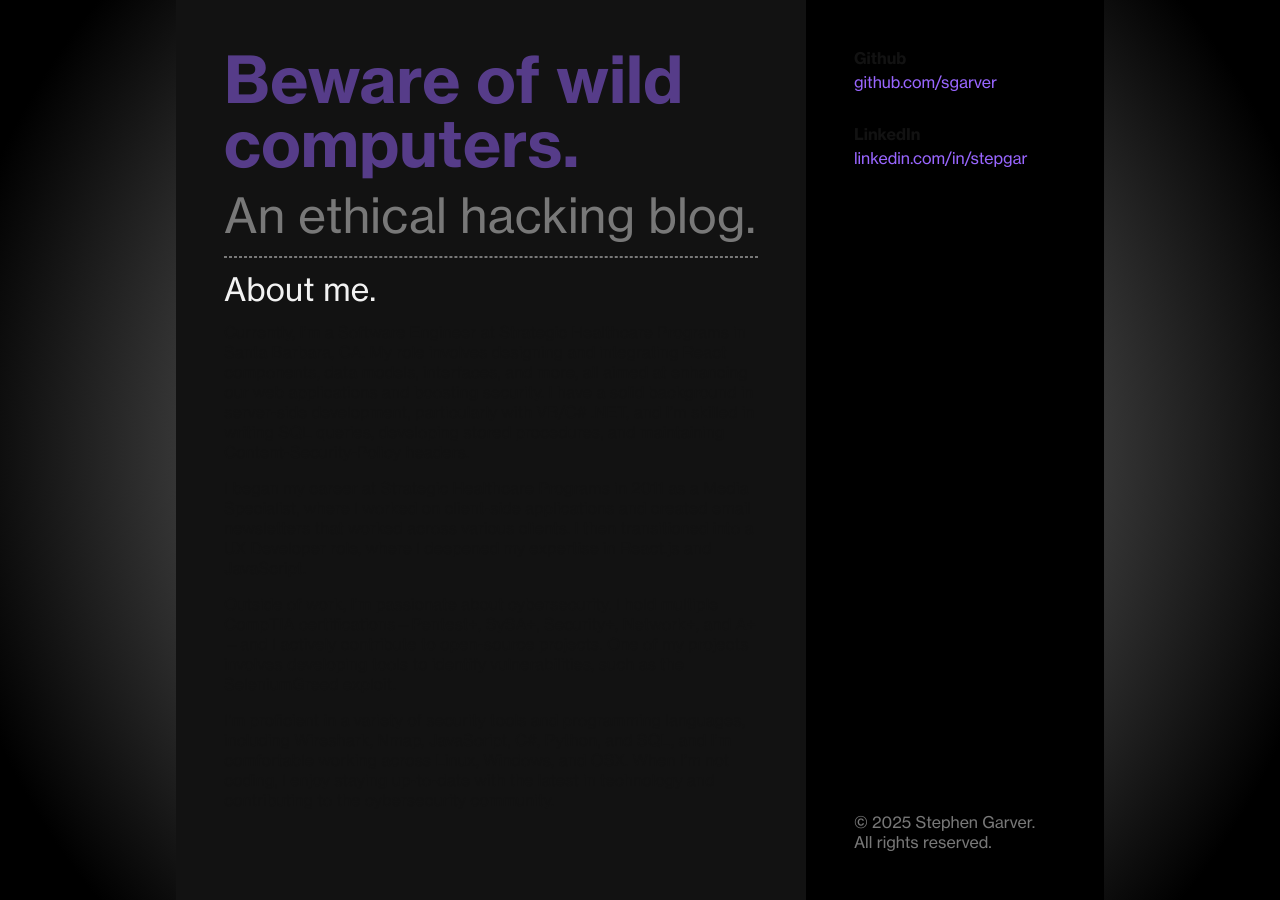
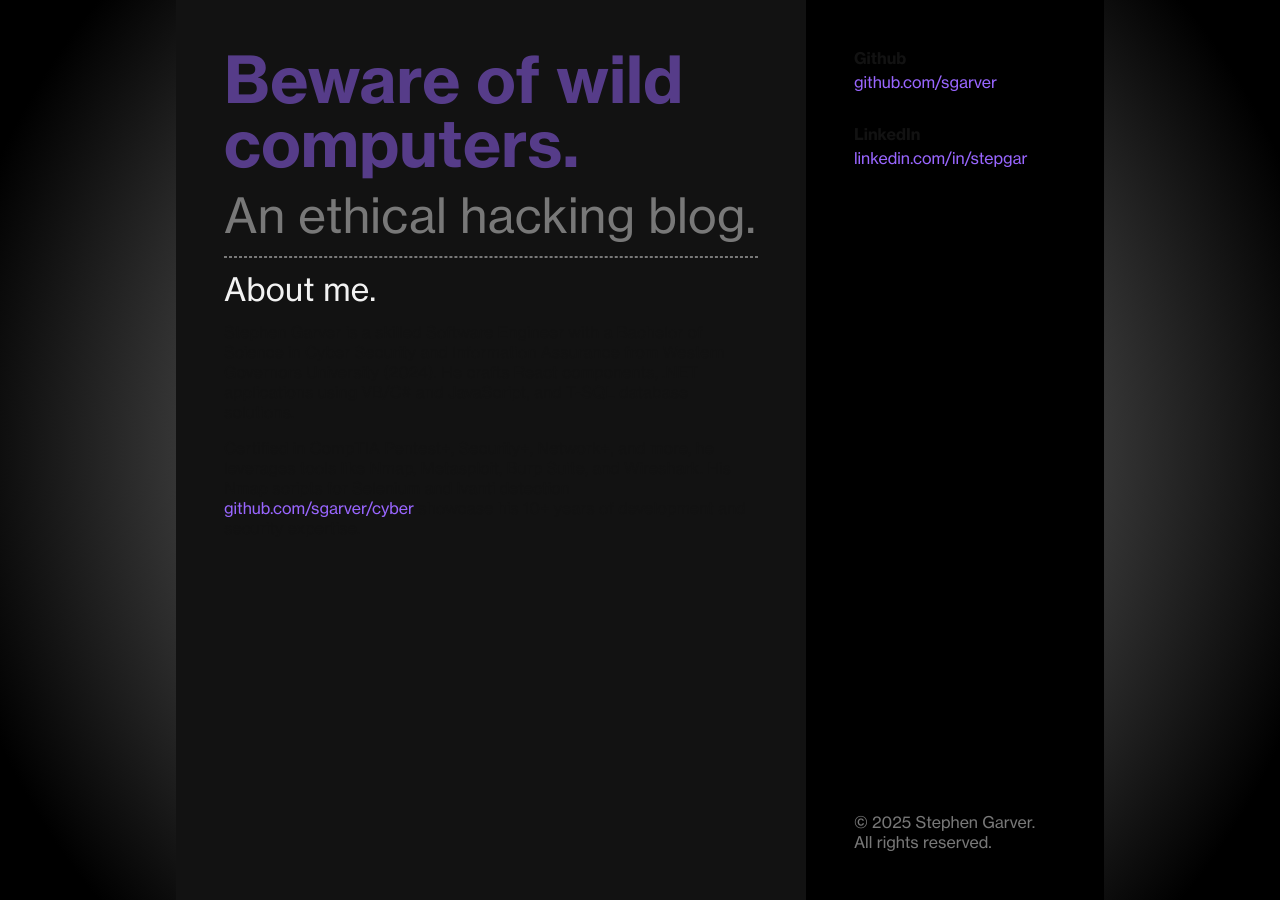
Before and after one commit to sgarver/sgarver.github.io, a Jekyll site: the page built from about.md, in a window 1280 px wide. Built offline with Jekyll 4.4.1, drawn with Linux system fonts in a browser that asks for light colours.

Commit message:
Update website intro, remove link to more about me

```diff
--- a/about.md
+++ b/about.md
@@ -4,10 +4,6 @@
 ---
 ### {{ page.title }}
 
-Currently, I’m a Software Engineer at Strategic Healthcare Programs in Santa Barbara, CA. My role involves designing and integrating React components, data models, interfaces, and more, all aimed at enhancing our web applications and boosting security. I have a solid background in server-side development, particularly with VB/C# .NET, and I’m skilled in writing SQL queries, developing stored procedures, and maintaining Content-Security-Policy headers.
+Stephen Garver is a skilled Software Engineer with a Bachelor of Science in Cyber Security and Information Assurance from Western Governors University (2024). He crafts React components, .NET applications using VB/C# and JavaScript, and T-SQL database solutions.
 
-I began my career at Strategic Healthcare Programs in 2011 as a Media Specialist, where I worked on client-side applications and created email newsletters that worked across various clients. I then transitioned into a UX Developer role, where I deepened my expertise in React.js and JavaScript.
-
-Outside of work, I’m passionate about cybersecurity. I hold multiple CompTIA certifications—Pentest+, SySA+, Security+, Network+, and A+—and I actively contribute to open-source projects. One of my projects involves developing tools to identify vulnerabilities, such as the SeleniumGreed exploit.
-
-I’m proficient in a variety of security tools and programming languages, including Wireshark, Nmap, JavaScript, C#, Python, and SQL, and I’m comfortable working across Linux, Windows, and OSX. When I’m not coding, I enjoy staying up-to-date with the latest in technology and contributing to the cybersecurity community.
+Certified in CompTIA Pentest+, Security+, Network+, and more, he leverages tools like Nmap, Metasploit, Burp Suite, and Wireshark. His Nmap scripts for Selenium and Ivanti detection [github.com/sgarver/cyber](https://github.com/sgarver/cyber) showcase his 10+ years of development and security expertise.
--- a/index.html
+++ b/index.html
@@ -2,6 +2,5 @@
 layout: home
 title: Home
 ---
-<p>Hi, I’m <a href="/about.html">Stephen Garver</a>, a software engineer with a strong focus on cybersecurity and ethical hacking. I hold a Bachelor’s degree in Cyber Security and Information Assurance from Western Governors University and bring over a decade of experience in software development, system security, and UX design.</p>
-<a href="/about.html">read more &raquo;</a>
+<p>I’m Stephen Garver, a Software Engineer with a Bachelor of Science in Cyber Security and Information Assurance from Western Governors University, and I maintain this blog. With over a decade of development experience, I use tools like Caido, Nmap, and Metasploit. As a part-time bug bounty hunter and ethical hacker, I document projects like my Nmap scripts <a href="https://github.com/sgarver/cyber">github.com/sgarver/cyber</a>, offering technical analyses&nbsp;and&nbsp;insights.</p>
 <hr>
```
